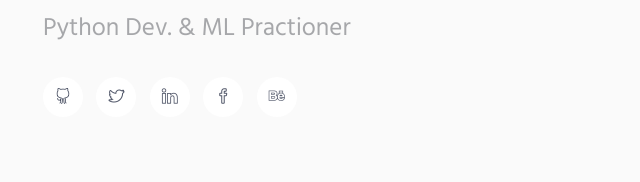
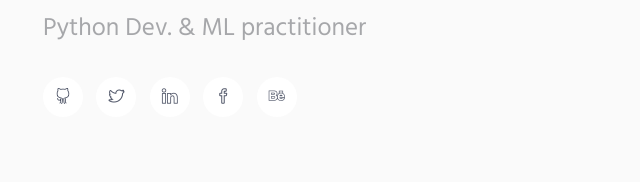
Before and after one commit to prashantlv/prashantlv.github.io, a plain HTML site: page index.html in a window 1280 px wide. Shown: the part 363-545 px from the top of the page, 27-667 px from the left. Drawn offline with Linux system fonts and the light colour scheme.

Commit message:
update role

```diff
--- a/index.html
+++ b/index.html
@@ -74,7 +74,7 @@
                     <div class="col-sm-6 sm-margin-b-60">
                         <div class="margin-b-30">
                             <h1 class="promo-block-title">Prashant <br/> Shukla</h1>
-                            <p class="promo-block-text">Python Dev. &amp; ML Practioner</p>
+                            <p class="promo-block-text">Python Dev. &amp; ML practitioner</p>
                         </div>
                         <ul class="list-inline">
                             <li><a href="https://github.com/prashantlv" class="social-icons"><i class="icon-social-github"></i></a></li>
```
